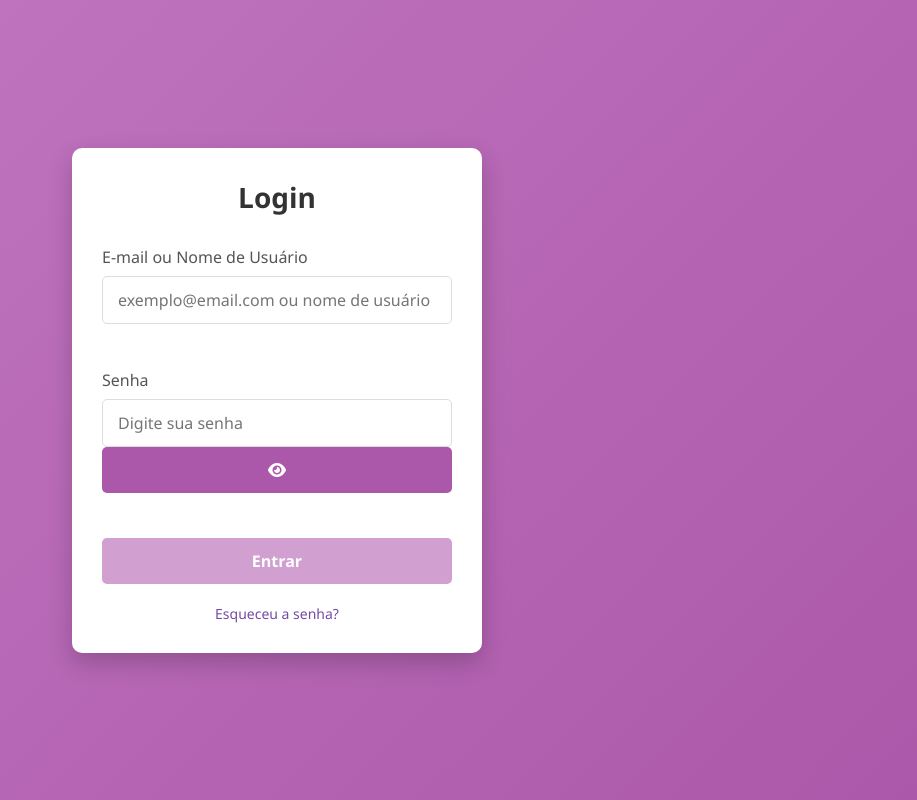
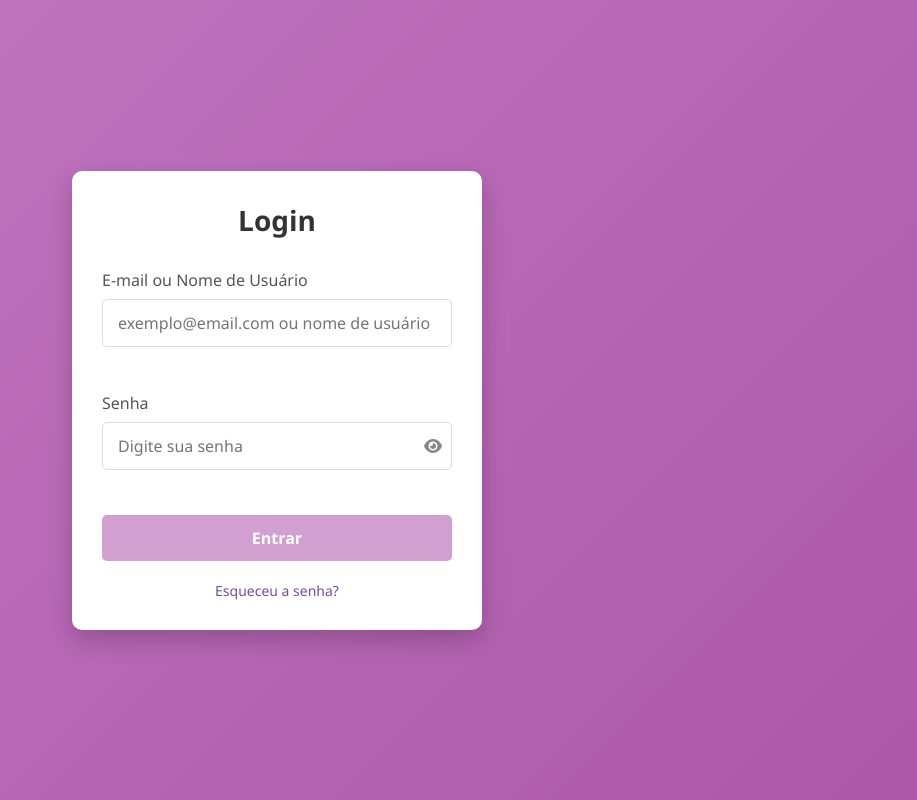
Before and after one commit to zYumoto/Smart-Control-Auto, a plain HTML site: page index.html in a window 1280 px wide. Shown: the whole page, without its empty margins (363-1280 px from the left). Drawn offline with nearby package versions, Linux system fonts and the light colour scheme; no server answers.

Commit message:
add eye in password

```diff
--- a/assets/css/styles.css
+++ b/assets/css/styles.css
@@ -51,6 +51,35 @@ input {
     border-radius: 5px;
     font-size: 16px;
     transition: border-color 0.3s;
+}
+
+.password-input-container {
+    position: relative;
+    display: flex;
+    align-items: center;
+}
+
+.password-input-container input {
+    padding-right: 40px;
+}
+
+.toggle-password {
+    position: absolute;
+    right: 10px;
+    top: 50%;
+    transform: translateY(-50%);
+    background: none;
+    border: none;
+    color: #888;
+    cursor: pointer;
+    padding: 0;
+    width: auto;
+    font-size: 16px;
+    transition: color 0.3s;
+}
+
+.toggle-password:hover {
+    color: #ac58aa;
 }
 
 input:focus {
--- a/assets/js/script.js
+++ b/assets/js/script.js
@@ -91,6 +91,25 @@ class LoginForm {
     }
 
     initEvents() {
+        // Botão para mostrar/ocultar senha
+        const togglePasswordBtn = document.getElementById('toggle-password');
+        if (togglePasswordBtn) {
+            togglePasswordBtn.addEventListener('click', () => {
+                const type = this.passwordInput.getAttribute('type') === 'password' ? 'text' : 'password';
+                this.passwordInput.setAttribute('type', type);
+
+                // Alternar ícone entre olho e olho riscado
+                const icon = togglePasswordBtn.querySelector('i');
+                if (type === 'text') {
+                    icon.classList.remove('fa-eye');
+                    icon.classList.add('fa-eye-slash');
+                } else {
+                    icon.classList.remove('fa-eye-slash');
+                    icon.classList.add('fa-eye');
+                }
+            });
+        }
+
         // Validar email ao digitar ou ao perder o foco
         this.emailInput.addEventListener('input', () => {
             const result = this.validateEmail(this.emailInput.value);
```
